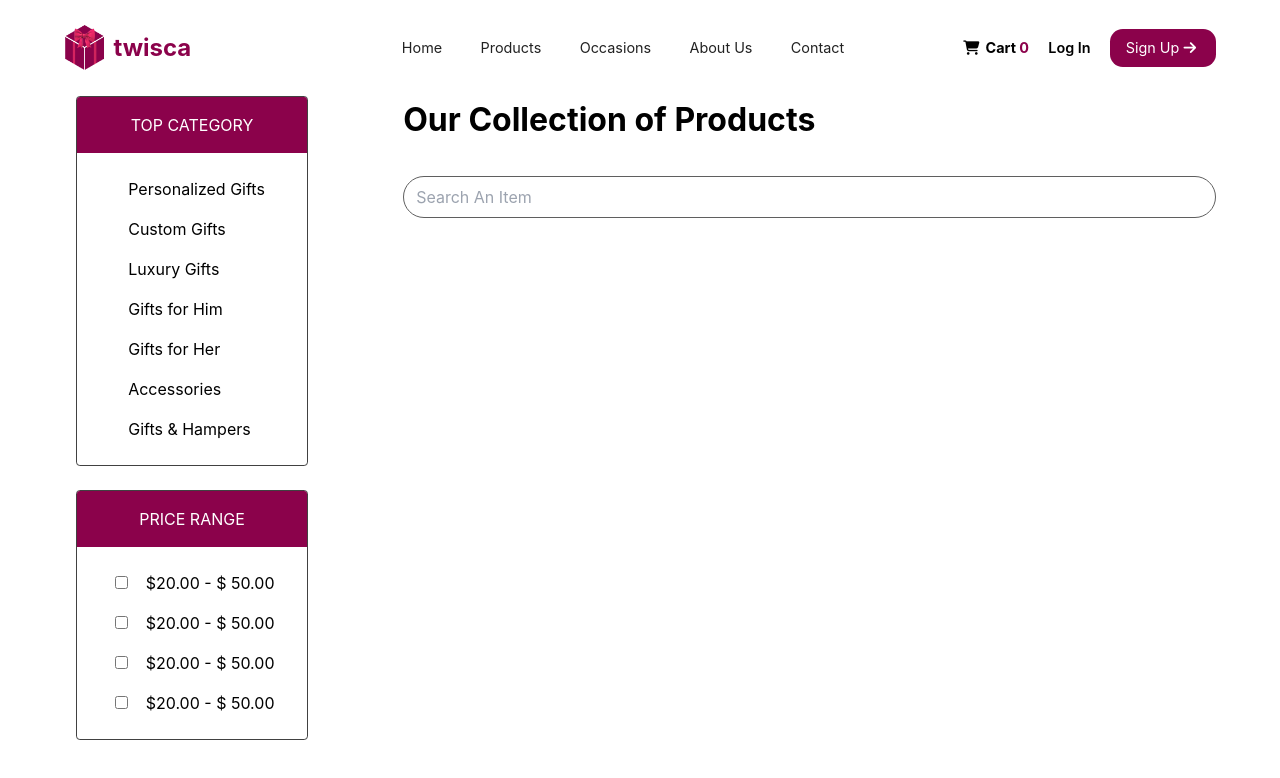
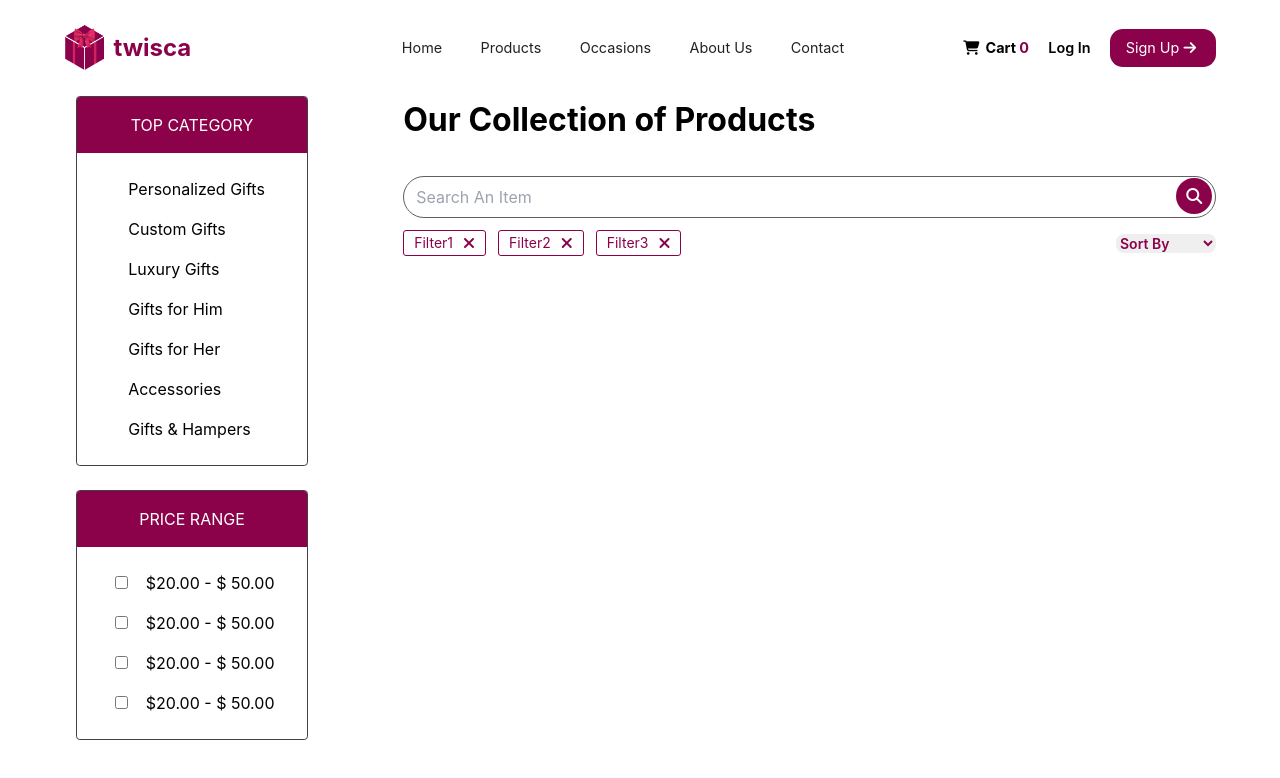
Before and after one commit to SheharyarXD/twisca, a React (Create React App) app in the folder my-app/: page /products in a window 1280 px wide. Shown: the top 778 px of the page. Built offline with nearby package versions, Linux system fonts and the light colour scheme.

Commit message:
In progress

```diff
--- a/my-app/src/components/ProductPage.js
+++ b/my-app/src/components/ProductPage.js
@@ -1,14 +1,15 @@
 import React from "react";
 import Header from "./header";
-const ProductPage=()=>{
-
-    return(
+const ProductPage = () => {
+  return (
     <>
       <Header></Header>
       <div className="flex flex-row justify-between w-full px-[5vw]">
         <div id="SideBar" className="w-[20vw]   flex flex-col px-3">
           <div className="text-center border border-[#414141] w-full rounded-[0.3vw] overflow-hidden">
-                    <div className="bg-[#8B024B] text-white py-[2vh] px-4">TOP CATEGORY</div>
+            <div className="bg-[#8B024B] text-white py-[2vh] px-4">
+              TOP CATEGORY
+            </div>
             <div>
               <ul className="text-left pl-[4vw] py-[2vh]">
                 <li className="py-[1vh]">Personalized Gifts</li>
@@ -22,27 +23,79 @@ const ProductPage=()=>{
             </div>
           </div>
           <div className="text-center border border-[#414141] w-full mt-[3vh] rounded-[0.3vw] overflow-hidden">
-                    <div className="bg-[#8B024B] text-white py-[2vh] px-4">PRICE RANGE</div>
+            <div className="bg-[#8B024B] text-white py-[2vh] px-4">
+              PRICE RANGE
+            </div>
             <div>
               <ul className="text-left pl-[3vw] py-[2vh]">
-                            <li className="py-[1vh]"><input type="checkbox" /> <span  className="pl-[1vw]"> $20.00 - $ 50.00</span></li>
-                            <li className="py-[1vh]"><input type="checkbox" /> <span  className="pl-[1vw]"> $20.00 - $ 50.00</span></li>
-                            <li className="py-[1vh]"><input type="checkbox" /> <span  className="pl-[1vw]"> $20.00 - $ 50.00</span></li>
-                            <li className="py-[1vh]"><input type="checkbox" /> <span  className="pl-[1vw]"> $20.00 - $ 50.00</span></li>
-
+                <li className="py-[1vh]">
+                  <input type="checkbox" />{" "}
+                  <span className="pl-[1vw]"> $20.00 - $ 50.00</span>
+                </li>
+                <li className="py-[1vh]">
+                  <input type="checkbox" />{" "}
+                  <span className="pl-[1vw]"> $20.00 - $ 50.00</span>
+                </li>
+                <li className="py-[1vh]">
+                  <input type="checkbox" />{" "}
+                  <span className="pl-[1vw]"> $20.00 - $ 50.00</span>
+                </li>
+                <li className="py-[1vh]">
+                  <input type="checkbox" />{" "}
+                  <span className="pl-[1vw]"> $20.00 - $ 50.00</span>
+                </li>
               </ul>
             </div>
           </div>
           <div></div>
         </div>
+
         <div id="products" className=" h-[10vh] w-[63.5vw]">
-            <div className="font-bold text-[2rem] mb-[4vh]">Our Collection of Products</div>
-                <input type="text" placeholder="Search An Item" className="w-full rounded-3xl px-3 py-2 border-[#5F5F5F] border"/>
+          <div className="font-bold text-[2rem] mb-[4vh]">
+            Our Collection of Products
+          </div>
+          <div className="relative">
+            <i className="fas fa-search absolute right-[0.3vw] z-50 cursor-pointer bg-[#8B024B] p-2.5 rounded-full text-white top-[0.3vh]"></i>
+            <input
+              type="text"
+              placeholder="Search An Item"
+              className="w-full rounded-3xl px-3 py-2 border-[#5F5F5F] border"
+            />
+          </div>
+
+          <div className="flex flex-row pt-[1.5vh] justify-between">
+            <div className="flex flex-row justify-between">
+              <span className="flex items-center border border-[#8B024B] py-0.5 mr-3 px-2.5 rounded-[3px] text-[#8B024B] justify-between">
+                <p className="text-sm">Filter1</p>
+                <i className="pl-2.5 fa-solid fa-close"></i>
+              </span>
+              <span className="flex items-center border border-[#8B024B] py-0.5 px-2.5 mr-3 rounded-[3px] text-[#8B024B] justify-between">
+                <p className="text-sm">Filter2</p>
+                <i className="pl-2.5 fa-solid fa-close"></i>
+              </span>
+              <span className="flex items-center border border-[#8B024B] py-0.5 px-2.5 mr-3 rounded-[3px] text-[#8B024B] justify-between">
+                <p className="text-sm">Filter3</p>
+                <i className="pl-2.5 fa-solid fa-close"></i>
+              </span>
+            </div>
+            <div className="flex items-center ">
+              <select
+                id="sort"
+                className=" rounded-lg  text-sm text-[#8B024B] font-semibold"
+              >
+                <option value="" selected>
+                  Sort By
+                </option>
+                <option value="price_asc">Low to High</option>
+                <option value="price_desc">High to Low</option>
+                <option value="rating">Rating</option>
+                <option value="newest">Newest</option>
+              </select>
+            </div>
+          </div>
         </div>
       </div>
     </>
-
-
   );
-}
+};
 export default ProductPage;
```
Lines whose indentation alone changed are shown as unchanged.
